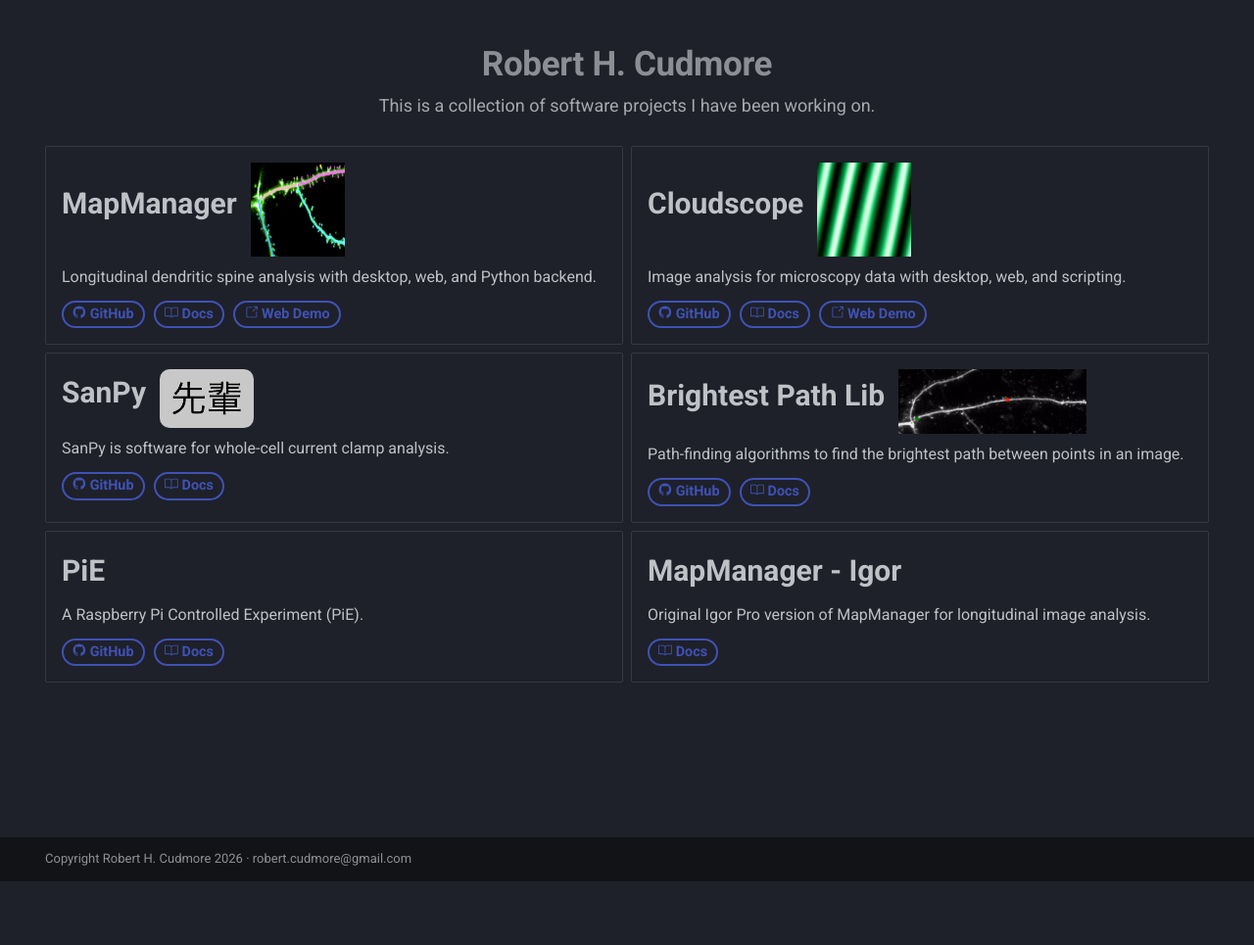
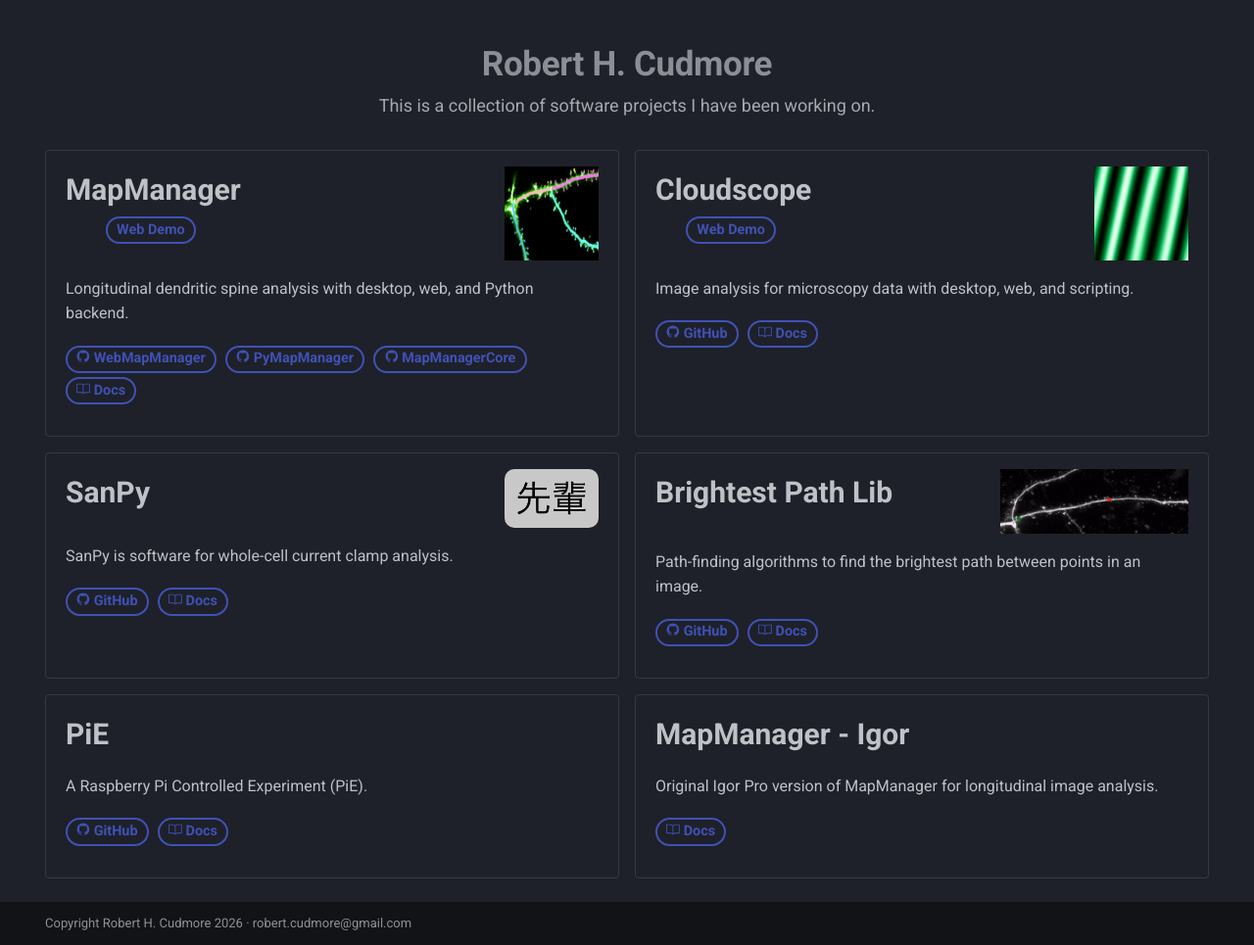
Before and after one commit to mapmanager/MapManager-Docs, an MkDocs documentation site: the page built from docs/index.md, in a window 1280 px wide. Shown: the whole page at 98% size. Built offline with MkDocs 1.6.1 and Material for MkDocs 9.7.7, drawn with Linux system fonts in a browser that asks for light colours; before the commit the page ends 900 px from its top, so only the background shows below that.

Commit message:
layout tweeks

```diff
--- a/docs/index.md
+++ b/docs/index.md
@@ -12,56 +12,103 @@ This is a collection of software projects I have been working on.
 
 </div>
 
+<div class="project-grid" markdown>
 
-<div class="grid cards" markdown>
+<div class="project-card" markdown>
 
-<!-- MapManager -->
--   **MapManager** ![MapManager](assets/mapmanager-icon.png){ width="96" .card-icon }
+<div class="card-top">
+<div class="card-top-left">
+<div class="card-title"><strong>MapManager</strong></div>
+<div class="card-demo"><a href="https://mapmanager.github.io/WebMapManager/" class="md-button card-web-demo">Web Demo</a></div>
+</div>
+<img src="assets/mapmanager-icon.png" width="96" class="card-icon" alt="MapManager">
+</div>
 
-    Longitudinal dendritic spine analysis with desktop, web, and Python backend.
+Longitudinal dendritic spine analysis with desktop, web, and Python backend.
 
-    [:octicons-mark-github-24: GitHub](https://github.com/mapmanager/PyMapManager){ .md-button }
-    [:octicons-book-24: Docs](https://mapmanager.github.io/){ .md-button }
-    [:octicons-link-external-24: Web Demo](https://mapmanager.github.io/WebMapManager/){ .md-button }
-
-<!-- Cloudscope -->
--   **Cloudscope** ![Cloudscope](assets/cloudscope-icon.png){ width="96" .card-icon }
-
-    Image analysis for microscopy data with desktop, web, and scripting.
-
-    [:octicons-mark-github-24: GitHub](https://github.com/mapmanager/cloudscope){ .md-button }
-    [:octicons-book-24: Docs](https://mapmanager.github.io/cloudscope/){ .md-button }
-    [:octicons-link-external-24: Web Demo](https://cloudscope.mapmanager.net/){ .md-button }
-
-<!-- SanPy -->
--   **SanPy** ![SanPy](assets/sanpy-icon-transparent.png){ width="96" .card-icon .card-icon--light-bg }
-
-    SanPy is software for whole-cell current clamp analysis.
-
-    [:octicons-mark-github-24: GitHub](https://github.com/cudmore/SanPy){ .md-button }
-    [:octicons-book-24: Docs](https://cudmore.github.io/SanPy/){ .md-button }
-
-<!-- Brightest Path Lib -->
--   **Brightest Path Lib** ![Brightest Path Lib](assets/brightest-path-lib-icon.gif){ width="192" .card-icon }
-
-    Path-finding algorithms to find the brightest path between points in an image.
-
-    [:octicons-mark-github-24: GitHub](https://github.com/mapmanager/brightest-path-lib){ .md-button }
-    [:octicons-book-24: Docs](https://mapmanager.github.io/brightest-path-lib/){ .md-button }
-
-<!-- PiE -->
--   **PiE**
-
-    A Raspberry Pi Controlled Experiment (PiE).
-
-    [:octicons-mark-github-24: GitHub](https://github.com/cudmore/pie){ .md-button }
-    [:octicons-book-24: Docs](https://cudmore.github.io/pie-doc/){ .md-button }
-
-<!-- MapManager - Igor -->
--   **MapManager - Igor**
-
-    Original Igor Pro version of MapManager for longitudinal image analysis.
-
-    [:octicons-book-24: Docs](https://mapmanager.github.io/){ .md-button }
+[:octicons-mark-github-24: WebMapManager](https://github.com/mapmanager/WebMapManager){ .md-button }
+[:octicons-mark-github-24: PyMapManager](https://github.com/mapmanager/PyMapManager){ .md-button }
+[:octicons-mark-github-24: MapManagerCore](https://github.com/mapmanager/MapManagerCore){ .md-button }
+[:octicons-book-24: Docs](https://mapmanager.github.io/){ .md-button }
 
 </div>
+
+<div class="project-card" markdown>
+
+<div class="card-top">
+<div class="card-top-left">
+<div class="card-title"><strong>Cloudscope</strong></div>
+<div class="card-demo"><a href="https://cloudscope.mapmanager.net/" class="md-button card-web-demo">Web Demo</a></div>
+</div>
+<img src="assets/cloudscope-icon.png" width="96" class="card-icon" alt="Cloudscope">
+</div>
+
+Image analysis for microscopy data with desktop, web, and scripting.
+
+[:octicons-mark-github-24: GitHub](https://github.com/mapmanager/cloudscope){ .md-button }
+[:octicons-book-24: Docs](https://mapmanager.github.io/cloudscope/){ .md-button }
+
+</div>
+
+<div class="project-card" markdown>
+
+<div class="card-top">
+<div class="card-top-left">
+<div class="card-title"><strong>SanPy</strong></div>
+</div>
+<img src="assets/sanpy-icon-transparent.png" width="96" class="card-icon card-icon--light-bg" alt="SanPy">
+</div>
+
+SanPy is software for whole-cell current clamp analysis.
+
+[:octicons-mark-github-24: GitHub](https://github.com/cudmore/SanPy){ .md-button }
+[:octicons-book-24: Docs](https://cudmore.github.io/SanPy/){ .md-button }
+
+</div>
+
+<div class="project-card" markdown>
+
+<div class="card-top">
+<div class="card-top-left">
+<div class="card-title"><strong>Brightest Path Lib</strong></div>
+</div>
+<img src="assets/brightest-path-lib-icon.gif" width="192" class="card-icon" alt="Brightest Path Lib">
+</div>
+
+Path-finding algorithms to find the brightest path between points in an image.
+
+[:octicons-mark-github-24: GitHub](https://github.com/mapmanager/brightest-path-lib){ .md-button }
+[:octicons-book-24: Docs](https://mapmanager.github.io/brightest-path-lib/){ .md-button }
+
+</div>
+
+<div class="project-card" markdown>
+
+<div class="card-top">
+<div class="card-top-left">
+<div class="card-title"><strong>PiE</strong></div>
+</div>
+</div>
+
+A Raspberry Pi Controlled Experiment (PiE).
+
+[:octicons-mark-github-24: GitHub](https://github.com/cudmore/pie){ .md-button }
+[:octicons-book-24: Docs](https://cudmore.github.io/pie-doc/){ .md-button }
+
+</div>
+
+<div class="project-card" markdown>
+
+<div class="card-top">
+<div class="card-top-left">
+<div class="card-title"><strong>MapManager - Igor</strong></div>
+</div>
+</div>
+
+Original Igor Pro version of MapManager for longitudinal image analysis.
+
+[:octicons-book-24: Docs](https://mapmanager.github.io/){ .md-button }
+
+</div>
+
+</div>
--- a/docs/stylesheets/extra.css
+++ b/docs/stylesheets/extra.css
@@ -27,31 +27,72 @@
   opacity: 0.85;
 }
 
-/* Two-column project grid on wider screens */
-.md-typeset .grid.cards {
+/* Project card grid (replaces mkdocs grid.cards for layout control) */
+.md-typeset .project-grid {
+  display: grid;
   grid-template-columns: repeat(2, 1fr);
+  gap: 0.8rem;
+  margin-top: 1rem;
 }
 
-/* Card title row: name then icon */
-.md-typeset .grid.cards li > p:first-child strong {
+.md-typeset .project-card {
+  border: 1px solid var(--md-default-fg-color--lightest);
+  border-radius: 0.2rem;
+  padding: 0.8rem 1rem;
+}
+
+/* Card top row: left = title (+ optional Web Demo), right = icon */
+.md-typeset .project-card .card-top {
+  display: flex;
+  justify-content: space-between;
+  align-items: flex-start;
+  gap: 0.75rem;
+  margin-bottom: 0.5rem;
+}
+
+.md-typeset .project-card .card-top-left {
+  display: flex;
+  flex-direction: column;
+  align-items: flex-start;
+}
+
+.md-typeset .project-card .card-top-left:has(.card-demo) {
+  align-items: center;
+}
+
+.md-typeset .project-card .card-title strong {
   font-size: 1.5rem;
   font-weight: 600;
 }
 
-.md-typeset .grid.cards .card-icon {
-  vertical-align: middle;
-  margin-left: 0.5rem;
+.md-typeset .project-card .card-demo {
+  margin-top: 0.15rem;
+}
+
+.md-typeset .project-card .card-demo .md-button {
+  margin-top: 0;
+}
+
+.md-typeset .project-card .card-top .card-icon {
+  margin: 0;
+  flex-shrink: 0;
+}
+
+@media screen and (max-width: 768px) {
+  .md-typeset .project-grid {
+    grid-template-columns: 1fr;
+  }
 }
 
 /* Light pad behind dark icons on dark theme (e.g. SanPy) */
-.md-typeset .grid.cards .card-icon--light-bg {
+.md-typeset .project-card .card-icon--light-bg {
   background-color: #c8c8c8;
   border-radius: 10px;
   padding: 8px;
 }
 
 /* Compact rounded buttons in project cards */
-.md-typeset .grid.cards .md-button {
+.md-typeset .project-card .md-button {
   padding: 0.2em 0.65em;
   font-size: 0.72rem;
   line-height: 1.3;
@@ -61,14 +102,8 @@
   margin-right: 0.35em;
 }
 
-.md-typeset .grid.cards .md-button .twemoji {
+.md-typeset .project-card .md-button .twemoji {
   font-size: 0.85em;
-}
-
-@media screen and (max-width: 768px) {
-  .md-typeset .grid.cards {
-    grid-template-columns: 1fr;
-  }
 }
 
 /* Compact custom footer */
--- a/project-cards.yml
+++ b/project-cards.yml
@@ -18,7 +18,10 @@
 
 - name: MapManager
   description: Longitudinal dendritic spine analysis with desktop, web, and Python backend.
-  github: https://github.com/mapmanager/PyMapManager
+  github:
+    WebMapManager: https://github.com/mapmanager/WebMapManager
+    PyMapManager: https://github.com/mapmanager/PyMapManager
+    MapManagerCore: https://github.com/mapmanager/MapManagerCore
   docs: https://mapmanager.github.io/
   live: https://mapmanager.github.io/WebMapManager/
   icon: mapmanager-icon.png
```
